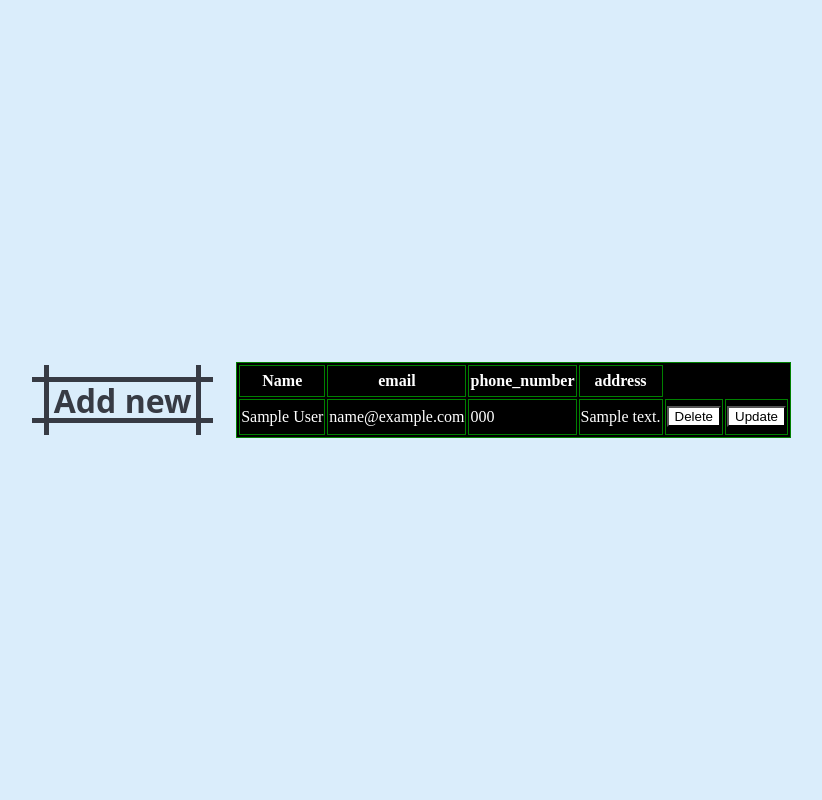
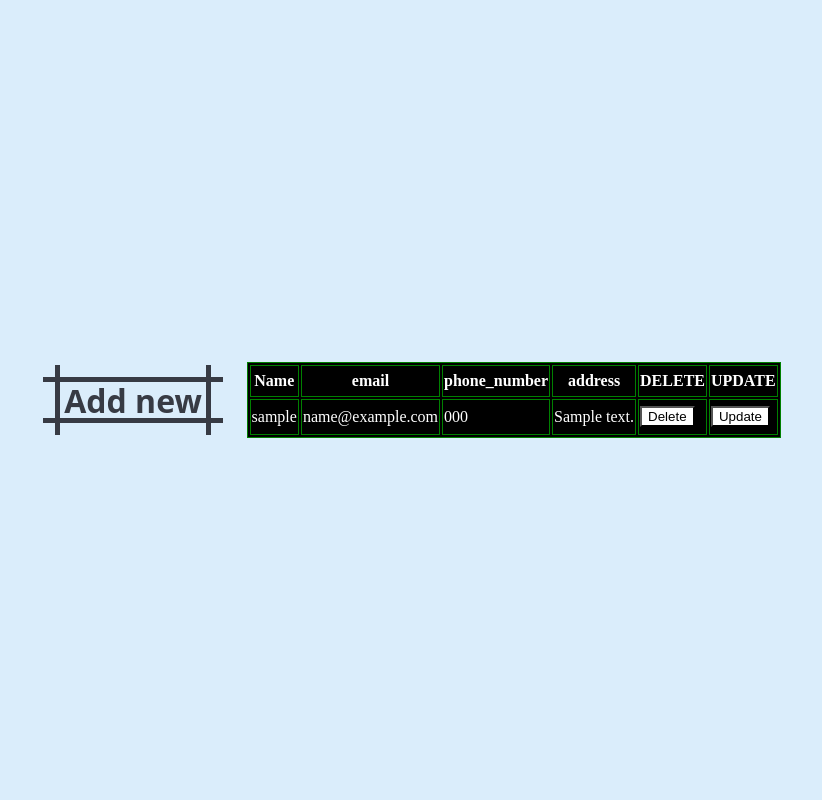
Before and after one commit to Raj-kadevar/user-management, a Django app: page /index/ in a window 1280 px wide. Shown: the whole page, without its empty margins (230-1052 px from the left). Run offline with Django 4.2, Linux system fonts and the light colour scheme; tables that the repository leaves empty hold one stand-in row (values such as "Sample post").

Commit message:
resolve comments

```diff
--- a/user/apps.py
+++ b/user/apps.py
@@ -2,5 +2,5 @@
 
 
 class UserConfig(AppConfig):
-    default_auto_field = 'django.db.models.BigAutoField'
-    name = 'user'
+    default_auto_field = "django.db.models.BigAutoField"
+    name = "user"
--- a/user/models.py
+++ b/user/models.py
@@ -1,9 +1,7 @@
+from django.contrib.auth.models import AbstractUser
 from django.db import models
 
-# Create your models here.
-class User(models.Model):
-    name = models.CharField(max_length=15)
-    email = models.EmailField(max_length=30, null=False)
-    password = models.CharField(max_length=20)
+
+class UserEmployee(AbstractUser):
     phone_number = models.CharField(max_length=10)
     address = models.CharField(max_length=80)
--- /dev/null
+++ b/user/static/css/index.css
@@ -0,0 +1,52 @@
+
+        table, th, td {
+             border:1px green solid;
+             background:black;
+             color:white;
+    }
+    .btn{
+        background:white;
+    }
+            .button {
+          --b: 3px;   /* border thickness */
+          --s: .15em; /* size of the corner */
+          --c: #BD5532;
+
+          padding: calc(.05em + var(--s)) calc(.3em + var(--s));
+          color: var(--c);
+          --_p: var(--s);
+          background:
+            conic-gradient(from 90deg at var(--b) var(--b),#0000 90deg,var(--c) 0)
+            var(--_p) var(--_p)/calc(100% - var(--b) - 2*var(--_p)) calc(100% - var(--b) - 2*var(--_p));
+          transition: .3s linear, color 0s, background-color 0s;
+          outline: var(--b) solid #0000;
+          outline-offset: .2em;
+        }
+        .button:hover,
+        .button:focus-visible{
+          --_p: 0px;
+          outline-color: var(--c);
+          outline-offset: .05em;
+        }
+        .button:active {
+          background: var(--c);
+          color: #fff;
+        }
+
+        body {
+          height: 100vh;
+          margin: 0;
+          display: grid;
+          grid-template-columns: auto auto;
+          gap: 20px;
+          place-content: center;
+          background: #DAEDFB;
+        }
+        .button {
+          font-family: system-ui, sans-serif;
+          font-weight: bold;
+          font-size: 2rem;
+          cursor: pointer;
+          border: none;
+          margin: .1em;
+        }
--- a/user/templates/user/form.html
+++ b/user/templates/user/form.html
@@ -17,7 +17,6 @@
 </head>
 <body>
 
-	<!-- main -->
 	<div class="main-w3layouts wrapper">
 		<h1>Form</h1>
 		<div class="main-agileinfo">
@@ -25,7 +24,7 @@
 				<form method="post">
 					{% csrf_token %}
 					name:
-					<h3>{{form.name}}</h3></br>
+					<h3>{{form.username}}</h3></br>
 					<h2 style="color:red">{{err.name}}</h2>
 					Email:
 					<h3>{{form.email}}</h3></br>
@@ -33,6 +32,9 @@
 					password:
 					<input type="password" name='{{form.password.html_name}}' required=""/></br>
 					<h2 style="color:red">{{err.password}}</h2>
+					confirm_password
+					<input type="password" name='{{form.confirm_password.html_name}}' required=""/></br>
+					<h2 style="color:red">{{err.confirm_password}}</h2>
 					number:
 					<input type="text" name="{{form.phone_number.html_name}}" required=""/></br>
 					<h2 style="color:red">{{err.phone_number}}</h2>
--- a/user/templates/user/index.html
+++ b/user/templates/user/index.html
@@ -1,66 +1,13 @@
 <!DOCTYPE html>
-
+{% load static %}
 <html lang="en">
 <head>
-    <style>
-        table, th, td {
-             border:1px green solid;
-             background:black;
-             color:white;
-    }
-    .btn{
-        background:white;
-    }
-            .button {
-          --b: 3px;   /* border thickness */
-          --s: .15em; /* size of the corner */
-          --c: #BD5532;
 
-          padding: calc(.05em + var(--s)) calc(.3em + var(--s));
-          color: var(--c);
-          --_p: var(--s);
-          background:
-            conic-gradient(from 90deg at var(--b) var(--b),#0000 90deg,var(--c) 0)
-            var(--_p) var(--_p)/calc(100% - var(--b) - 2*var(--_p)) calc(100% - var(--b) - 2*var(--_p));
-          transition: .3s linear, color 0s, background-color 0s;
-          outline: var(--b) solid #0000;
-          outline-offset: .2em;
-        }
-        .button:hover,
-        .button:focus-visible{
-          --_p: 0px;
-          outline-color: var(--c);
-          outline-offset: .05em;
-        }
-        .button:active {
-          background: var(--c);
-          color: #fff;
-        }
-
-        body {
-          height: 100vh;
-          margin: 0;
-          display: grid;
-          grid-template-columns: auto auto;
-          gap: 20px;
-          place-content: center;
-          background: #DAEDFB;
-        }
-        .button {
-          font-family: system-ui, sans-serif;
-          font-weight: bold;
-          font-size: 2rem;
-          cursor: pointer;
-          border: none;
-          margin: .1em;
-        }
-    </style>
+    <link href="{%static 'css/index.css'%}" rel="stylesheet" type="text/css" media="all" />
     <meta charset="UTF-8">
     <title>Data</title>
 </head>
-<body onload="load()">
-    <script>
-    </script>
+<body>
     <a style="height:76px" href="{% url 'add-user' %}"><button class="button" style="--c: #373B44;--b: 5px;--s:12px">Add new</button></a>
     <table>
         <tr>
@@ -68,17 +15,18 @@
             <th>email</th>
             <th>phone_number</th>
             <th>address</th>
+            <th>DELETE</th>
+            <th>UPDATE</th>
         </tr>
 
-        {% for i in obj %}
+        {% for user in obj %}
         <tr>
-            <td>{{i.name}}</td>
-            <td>{{i.email}}</td>
-            <td>{{i.phone_number}}</td>
-            <td>{{i.address}}</td>
-            <td><a href="{% url 'delete' i.id %}" ><button class="btn">Delete</button></a></td>
-            <td><a href="{% url 'update' i.id %}" ><button class="btn">Update</button></a></td>
-
+            <td>{{user.username}}</td>
+            <td>{{user.email}}</td>
+            <td>{{user.phone_number}}</td>
+            <td>{{user.address}}</td>
+            <td><a href="{% url 'delete' user.id %}" ><button class="btn">Delete</button></a></td>
+            <td><a href="{% url 'update' user.id %}" ><button class="btn">Update</button></a></td>
         </tr>
         {% endfor %}
 
--- a/user/templates/user/update.html
+++ b/user/templates/user/update.html
@@ -7,9 +7,9 @@
 <body>
 
 
-    <form action="{% url 'updater' key.id %}" method="POST">
+    <form action="{% url 'update' key.id %}" method="POST">
      {% csrf_token %}
-     name:<input type="text" value="{{key.name}} " name="name"><br><br>
+     name:<input type="text" value="{{key.username}} " name="name"><br><br>
      email:<input type="email" value="{{key.email}}" name="email"><br><br>
      phone_number:<input type="text" value="{{key.phone_number}} " name="phone_number"><br><br>
      Address:<input type="text" value="{{key.address}}" name="address"><br><br>
--- a/user/urls.py
+++ b/user/urls.py
@@ -3,9 +3,8 @@
 from user import views
 
 urlpatterns = [
-    path("", views.BookView.as_view(), name="add-user"),
-    path("index/", views.show, name="index"),
+    path("", views.UserView.as_view(), name="add-user"),
+    path("index/", views.index, name="index"),
     path("update/<int:id>", views.update, name="update"),
-    path("updater/<int:id>", views.updater, name="updater"),
     path("delete/<int:id>", views.delete, name="delete"),
 ]
--- a/user/views.py
+++ b/user/views.py
@@ -1,52 +1,57 @@
 from django.http import HttpResponseRedirect
-from django.shortcuts import render,redirect
+from django.shortcuts import render, redirect
 from django.views.generic import CreateView
-
-from user.form import Reg
-from user.models import User
+from user.forms import Registration
+from user.models import UserEmployee
 
 
-# Create your views here.
+class UserView(CreateView):
+    def get_queryset(self):
+        return UserEmployee.objects.all()
 
-class BookView(CreateView):
+    def get_context_data(self, **kwargs):
+        form = Registration
+        return {"form": form}
 
-    def get(self, request, *args, **kwargs):
-        form = Reg()
-        return render(request,"user/form.html",{"form":form})
+    def get_template_names(self):
+        return "user/form.html"
 
     def post(self, request, *args, **kwargs):
-        entry = Reg(request.POST)
-        if entry.is_valid():
-           user_save = entry.save()
-           # user_save.set_password(user_save.password)
-           user_save.save()
+        user = Registration(request.POST)
+        if user.is_valid():
+            user_data = user.save()
+            user_data.set_password(user_data.password)
+            user_data.save()
         else:
-            form = Reg()
-            error = entry.errors
-            return render(request, "user/form.html", {"err": error,"form":form})
+            form = Registration()
+            error = user.errors
+            return render(request, "user/form.html", {"err": error, "form": user})
         return HttpResponseRedirect("index")
 
-def show(request):
-    data = User.objects.all()
-    return render(request, 'user/index.html', {"obj":data})
+
+def index(request):
+    data = UserEmployee.objects.all()
+    return render(request, "user/index.html", {"obj": data})
+
+
 def delete(request, id):
-    data = User.objects.get(id=id)
+    data = UserEmployee.objects.get(id=id)
     data.delete()
     return redirect("index")
 
+
 def update(request, id):
-    get_user = User.objects.get(id=id)
-    return render(request,"user/update.html",{"key":get_user})
-
-def updater(request, id):
-    name = request.POST['name']
-    email = request.POST['email']
-    phone_num = request.POST['phone_number']
-    adrs = request.POST['address']
-    get_user = User.objects.get(id=id)
-    get_user.username = name
-    get_user.email = email
-    get_user.phone_number = phone_num
-    get_user.address = adrs
-    get_user.save()
-    return redirect("index")
+    get_user = UserEmployee.objects.get(id=id)
+    if request.method == "POST":
+        name = request.POST["name"]
+        email = request.POST["email"]
+        phone_num = request.POST["phone_number"]
+        address = request.POST["address"]
+        get_user = UserEmployee.objects.get(id=id)
+        get_user.username = name
+        get_user.email = email
+        get_user.phone_number = phone_num
+        get_user.address = address
+        get_user.save()
+        return redirect("index")
+    return render(request, "user/update.html", {"key": get_user})
--- a/usermanagement/settings.py
+++ b/usermanagement/settings.py
@@ -51,7 +51,7 @@
 ]
 
 ROOT_URLCONF = 'usermanagement.urls'
-
+AUTH_USER_MODEL = "user.UserEmployee"
 TEMPLATES = [
     {
         'BACKEND': 'django.template.backends.django.DjangoTemplates',
```
Also changed, not shown: user/admin.py (+4 -4 lines), user/form.py (deleted, +0 -31 lines), user/forms.py (added, +34 -0 lines), user/migrations/0001_initial.py.
